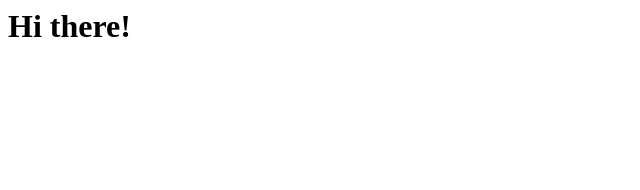
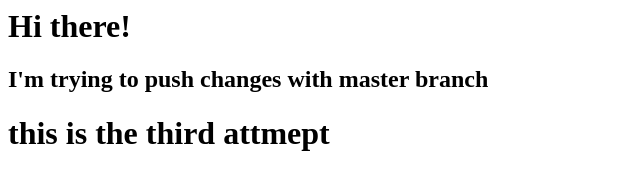
Before and after one commit to QIANQIANHU/React-native-app, a plain HTML site: page index.html in a window 1280 px wide. Shown: the whole page, without its empty margins (0-640 px from the left). Drawn offline with Linux system fonts and the light colour scheme.

Commit message:
add the third line

```diff
--- a/index.html
+++ b/index.html
@@ -1 +1,3 @@
 <h1>Hi there!</h1>
+<h2>I'm trying to push changes with master branch</h2>
+<h1>this is the third attmept</h1>
```
